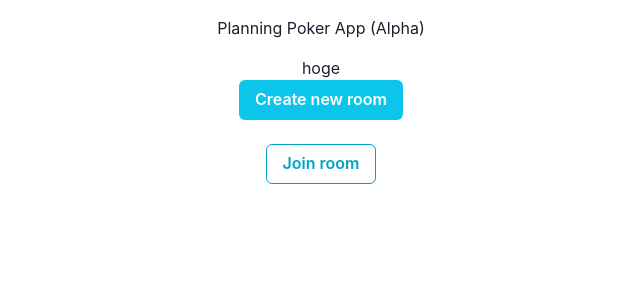
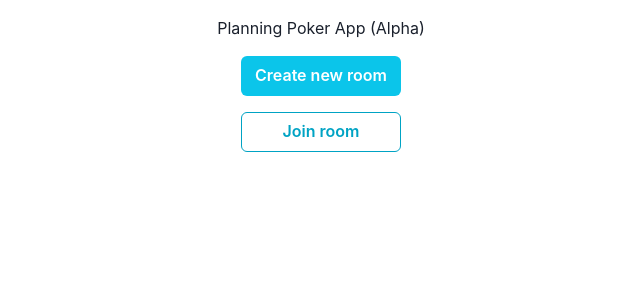
Before and after one commit to teinen/planning-poker-app, a React (Vite) app: page / in a window 1280 px wide. Shown: the top 300 px of the page, without its empty margins (319-959 px from the left). Built offline with nearby package versions, Linux system fonts and the light colour scheme; no server answers.

Commit message:
Fix Top layout

```diff
--- a/src/components/CreateRoomButton.tsx
+++ b/src/components/CreateRoomButton.tsx
@@ -66,7 +66,13 @@ const CreateRoomButton: React.FC = () => {
 
   return (
     <>
-      <Button color="white" colorScheme="cyan" onClick={onOpen}>
+      <Button
+        color="white"
+        colorScheme="cyan"
+        onClick={onOpen}
+        mt="16px"
+        width="160px"
+      >
         Create new room
       </Button>
 
--- a/src/components/JoinRoomButton.tsx
+++ b/src/components/JoinRoomButton.tsx
@@ -104,7 +104,13 @@ const JoinRoomButton: React.FC = () => {
 
   return (
     <>
-      <Button colorScheme="cyan" variant="outline" onClick={onOpen}>
+      <Button
+        colorScheme="cyan"
+        variant="outline"
+        onClick={onOpen}
+        mt="16px"
+        width="160px"
+      >
         Join room
       </Button>
 
--- a/src/pages/Top.tsx
+++ b/src/pages/Top.tsx
@@ -4,20 +4,19 @@ import React from 'react'
 import CreateRoomButton from '../components/CreateRoomButton'
 import JoinRoomButton from '../components/JoinRoomButton'
 
-const createRoomButtonStyle = css`
-  margin-top: 16px;
+const rootStyle = css`
+  display: flex;
+  flex-direction: column;
+  align-items: center;
 `
 
 const Top: React.FC = () => {
   return (
-    <>
-      Planning Poker App (Alpha)
-      <div css={createRoomButtonStyle}>hoge</div>
-      <CreateRoomButton css={createRoomButtonStyle} />
-      <br />
-      <br />
+    <div css={rootStyle}>
+      <p>Planning Poker App (Alpha)</p>
+      <CreateRoomButton />
       <JoinRoomButton />
-    </>
+    </div>
   )
 }
 
```
